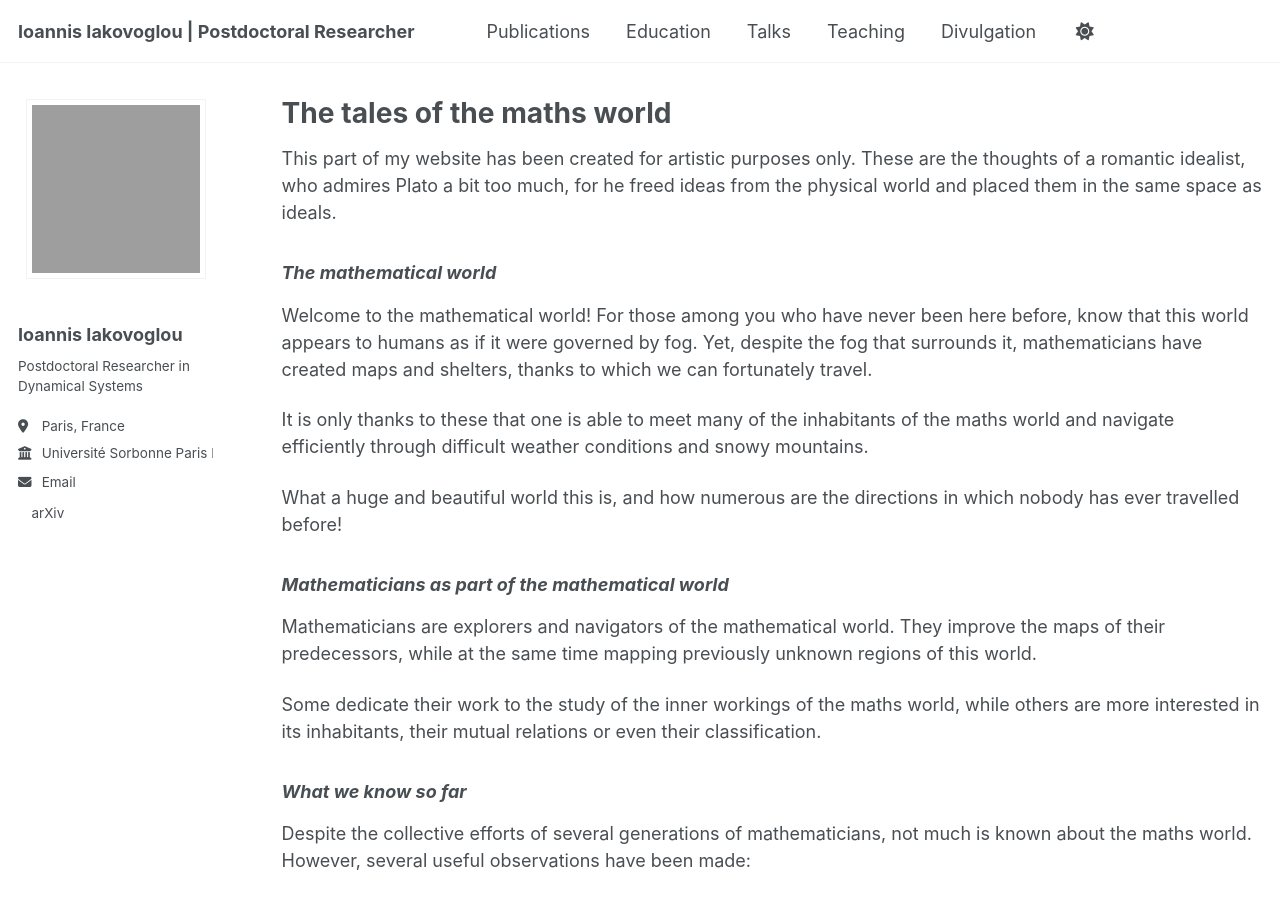
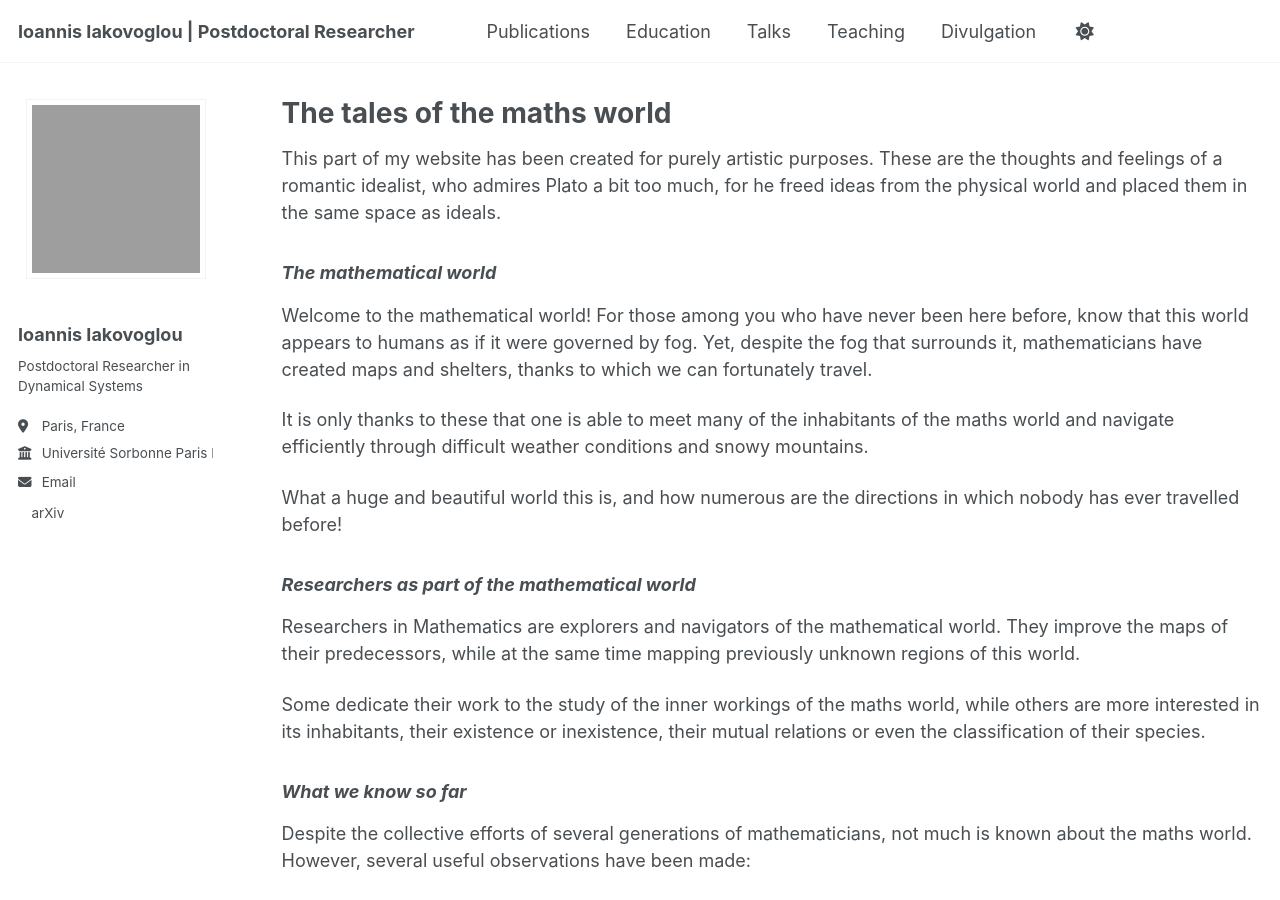
Before and after one commit to ioannisiakovoglou/ioannisiakovoglou.github.io, a Jekyll site: the page built from _pages/year-archive.html, in a window 1280 px wide and 900 px high. Built offline with Jekyll 4.4.1, drawn with Linux system fonts in a browser that asks for light colours; a script bundle is joined from its source files by our own code; a style sheet for code colours, icons or effects is not loaded.

Commit message:
Revise text for clarity and consistency

```diff
--- a/_pages/year-archive.html
+++ b/_pages/year-archive.html
@@ -8,7 +8,7 @@ redirect_from:
 ---
 
 <p>
-This part of my website has been created for artistic purposes only. These are the thoughts of a romantic idealist, who admires Plato a bit too much, for he freed ideas from the physical world and placed them in the same space as ideals.
+This part of my website has been created for purely artistic purposes. These are the thoughts and feelings of a romantic idealist, who admires Plato a bit too much, for he freed ideas from the physical world and placed them in the same space as ideals.
 </p>
 
 <h3><em>The mathematical world</em></h3>
@@ -25,14 +25,14 @@ It is only thanks to these that one is able to meet many of the inhabitants of t
 What a huge and beautiful world this is, and how numerous are the directions in which nobody has ever travelled before!
 </p>
 
-<h3><em>Mathematicians as part of the mathematical world</em></h3>
+<h3><em>Researchers as part of the mathematical world</em></h3>
 
 <p>
-Mathematicians are explorers and navigators of the mathematical world. They improve the maps of their predecessors, while at the same time mapping previously unknown regions of this world.
+Researchers in Mathematics are explorers and navigators of the mathematical world. They improve the maps of their predecessors, while at the same time mapping previously unknown regions of this world.
 </p>
 
 <p>
-Some dedicate their work to the study of the inner workings of the maths world, while others are more interested in its inhabitants, their mutual relations or even their classification.
+Some dedicate their work to the study of the inner workings of the maths world, while others are more interested in its inhabitants, their existence or inexistence, their mutual relations or even the classification of their species.
 </p>
 
 <h3><em>What we know so far</em></h3>
```
